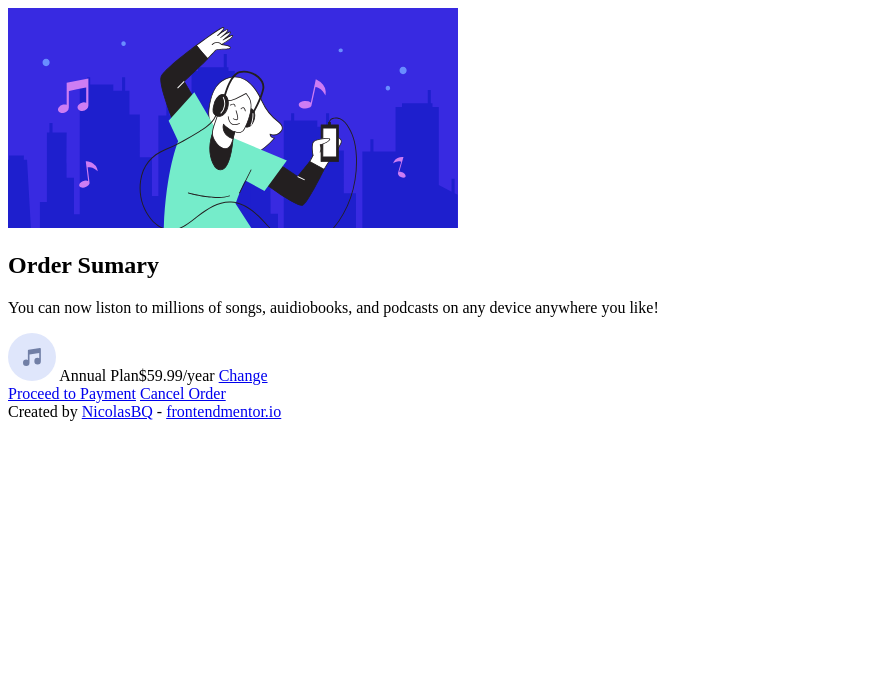
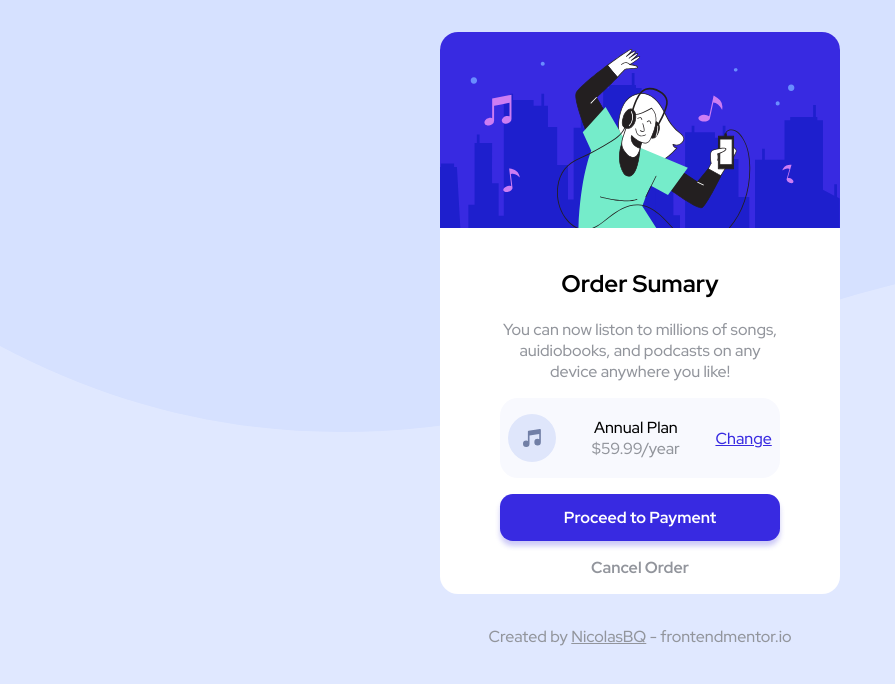
Before and after one commit to NicolasBQ/Order-Summary-Component, a plain HTML site: page index.html in a window 1280 px wide. Shown: the whole page, without its empty margins (0-895 px from the left). Drawn offline with Linux system fonts and the light colour scheme.

Commit message:
Final Order Summary Component

```diff
--- a/index.html
+++ b/index.html
@@ -4,27 +4,30 @@
     <meta charset="UTF-8">
     <meta http-equiv="X-UA-Compatible" content="IE=edge">
     <meta name="viewport" content="width=device-width, initial-scale=1.0">
+    <link rel="stylesheet" href="style.css">
     <title>Order Summary Component</title>
 </head>
 <body>
-    <div class="wave-background"></div>
-    <article>
+    <article class="border-radius">
         <img src="./images/illustration-hero.svg" alt="girl listening to music">
         <div class="container">
-            <h2>Order Sumary</h2>
-            <p>
+            <h2 class="font-bold">Order Sumary</h2>
+            <p class="secondary-font-color font-medium">
                 You can now liston to millions of songs, auidiobooks, and podcasts on any device anywhere you like!
             </p>
-            <div class="plan-container">
-                <img src="./images/icon-music.svg" alt="music icon">
-                <span>Annual Plan<span>$59.99/year</span></span>
-                <a href="#">Change</a>
+            <div class="annual-plan-container border-radius margin-bottom">
+                <img src="./images/icon-music.svg" alt="music icon" class="music-icon">
+                <div>
+                    <span class="font-medium">Annual Plan</span><br>
+                    <span class="secondary-font-color font-medium">$59.99/year</span>
+                </div>
+                <a href="#" class="change-btn font-medium text-decoration-underline">Change</a>
             </div>
-            <a href="#">Proceed to Payment</a>
-            <a href="#">Cancel Order</a>
+            <a href="#" class="payment-btn font-bold margin-bottom">Proceed to Payment</a>
+            <a href="#" class="cancel-btn secondary-font-color font-bold">Cancel Order</a>
         </div>
     </article>
 
-    <footer>Created by <a href="https://github.com/NicolasBQ">NicolasBQ</a> - <a href="https://www.frontendmentor.io/home">frontendmentor.io</a></footer>
+    <footer class="secondary-font-color font-medium">Created by <a href="https://github.com/NicolasBQ" class="secondary-font-color font-medium text-decoration-underline" target="_blank">NicolasBQ</a> - <a href="https://www.frontendmentor.io/home" class="secondary-font-color font-medium" target="_blank">frontendmentor.io</a></footer>
 </body>
 </html>
--- a/style.css
+++ b/style.css
@@ -0,0 +1,141 @@
+@import url('https://fonts.googleapis.com/css2?family=Red+Hat+Display:wght@400;500;700;900&display=swap');
+
+* {
+    box-sizing: border-box;
+}
+
+:root {
+    --ff-primary: 'Red Hat Display', sans-serif;
+
+    --font-color:#000;
+    --secondary-font-color: #92959C;
+
+    --primary-color:#382AE1;
+    --secondary-color:#E0E8FF;
+    --tertiary-color:#F8F9FE;
+    --hover-color:#766CF1;
+
+    --white:#fff;
+}
+
+body {
+    margin: 0;
+    font-family: var(--ff-primary);
+    background-image: url(./images/pattern-background-desktop.svg);
+    background-repeat: no-repeat;
+    background-size: cover;
+    height: clamp(50vh, 2vh, 20vh);
+    background-color: var(--secondary-color);
+}
+
+article {
+    width: 40%;
+    min-width: 20rem;
+    max-width: 25rem;
+    margin: 2rem auto;
+    background-color: #fff;
+}
+
+.border-radius {
+    border-radius:1.125rem;
+}
+
+article img {
+    border-radius: 1.125rem 1.125rem 0 0;
+    width: 100%;
+}
+
+.music-icon {
+    height: 3rem;
+    width: 3rem;
+}
+
+.container {
+    width: 70%;
+    padding: 1rem 0;
+    margin: auto;
+    text-align: center;
+}
+
+.secondary-font-color {
+    color: var(--secondary-font-color);
+}
+
+.font-bold {
+    font-weight: 700;
+}
+
+.font-medium {
+    font-weight: 500;
+}
+
+a {
+    text-decoration: none;
+    display: block;
+}
+
+.margin-bottom {
+    margin-bottom: 1rem;
+}
+
+.annual-plan-container {
+    width: 100%;
+    background-color: var(--tertiary-color);
+    padding: 1rem 0;
+    display: flex;
+    justify-content: space-around;
+    align-items: center;
+    gap: 1.2rem;
+}
+
+.change-btn {
+    color:var(--primary-color);
+}
+
+.change-btn:hover {
+    color: var(--hover-color);
+}
+
+.text-decoration-underline {
+    text-decoration: underline;
+}
+
+.text-decoration-underline:hover {
+    text-decoration: none;
+}
+
+.payment-btn {
+    width: 100%;
+    padding: .8em 2em;
+    background-color: var(--primary-color);
+    color: #fff;
+    box-shadow: 0 5px 5px rgba(56, 42, 225, 0.25);
+    border-radius: .8rem;
+}
+
+.payment-btn:hover {
+    background-color: var(--hover-color);
+}
+
+.cancel-btn:hover {
+    color: #000;
+}
+
+footer {
+    text-align: center;
+}
+
+footer a {
+    display: inline;
+}
+
+footer a:hover {
+    color: #707278;
+}
+
+
+@media (max-width:60em) {
+    .container {
+        width: 90%;
+    }
+}
```
